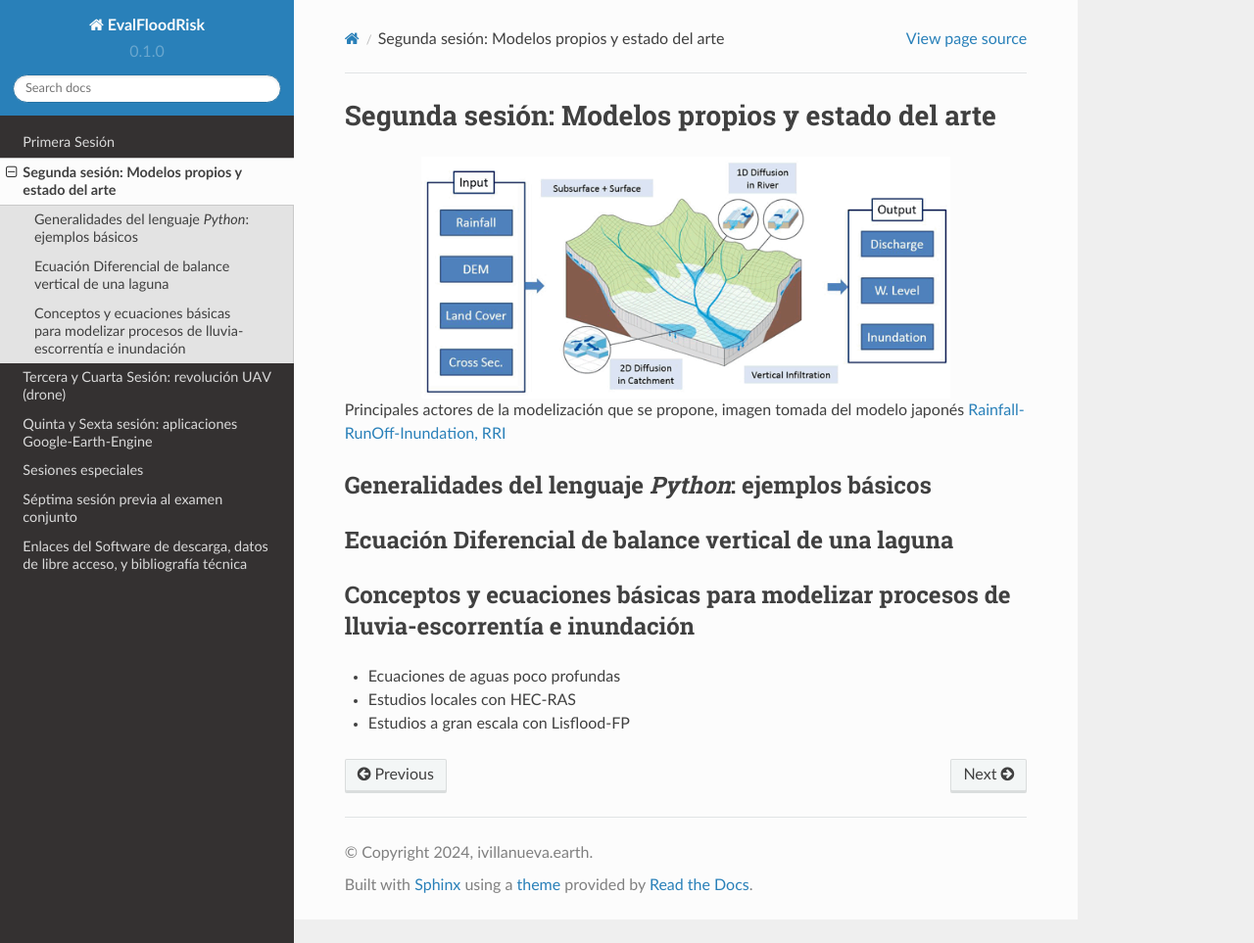
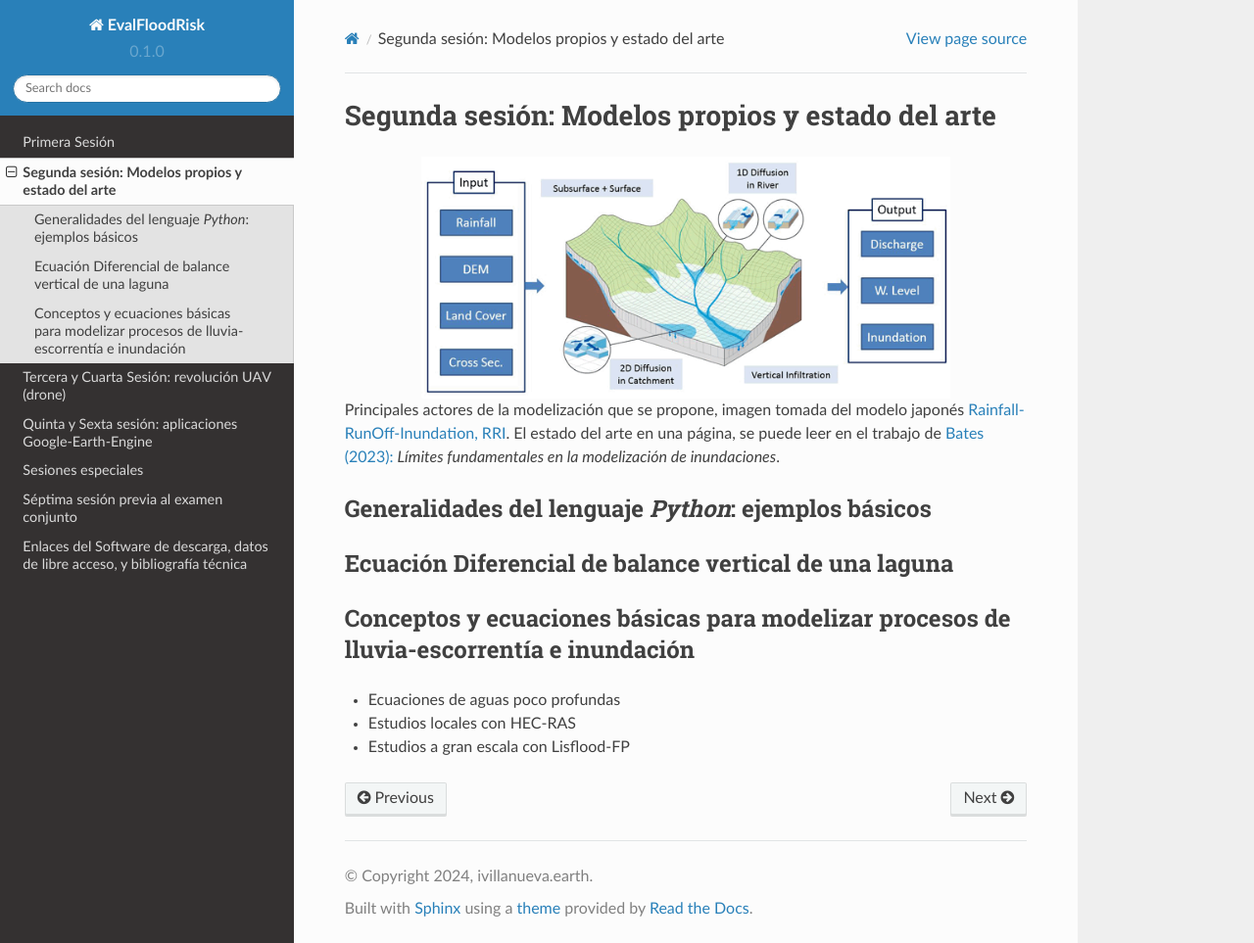
Before and after one commit to ivillamadrid/EvalFloodRisk_RSSWE, a Sphinx documentation site: the page built from docs/source/D2.rst, in a window 1280 px wide and 963 px high. Shown: the whole window at 98% size. Built offline with Sphinx 7.4.7 and the Read the Docs theme 2.0.0, drawn with Linux system fonts in a browser that asks for light colours.

Commit message:
Update D2.rst

```diff
--- a/docs/source/D2.rst
+++ b/docs/source/D2.rst
@@ -6,7 +6,7 @@ Segunda sesión: Modelos propios y estado del arte
   :alt: RRI_InOut
   :align: center
 
-Principales actores de la modelización que se propone, imagen tomada del modelo japonés `Rainfall-RunOff-Inundation, RRI <https://www.pwri.go.jp/icharm/research/rri/index.html>`_
+Principales actores de la modelización que se propone, imagen tomada del modelo japonés `Rainfall-RunOff-Inundation, RRI <https://www.pwri.go.jp/icharm/research/rri/index.html>`_. El estado del arte en una página, se puede leer en el trabajo de `Bates (2023): <https://www.nature.com/articles/s44221-023-00106-4.epdf?no_publisher_access=1&r3_referer=nature>`_ *Límites fundamentales en la modelización de inundaciones*.
 
 
 Generalidades del lenguaje *Python*: ejemplos básicos
```
